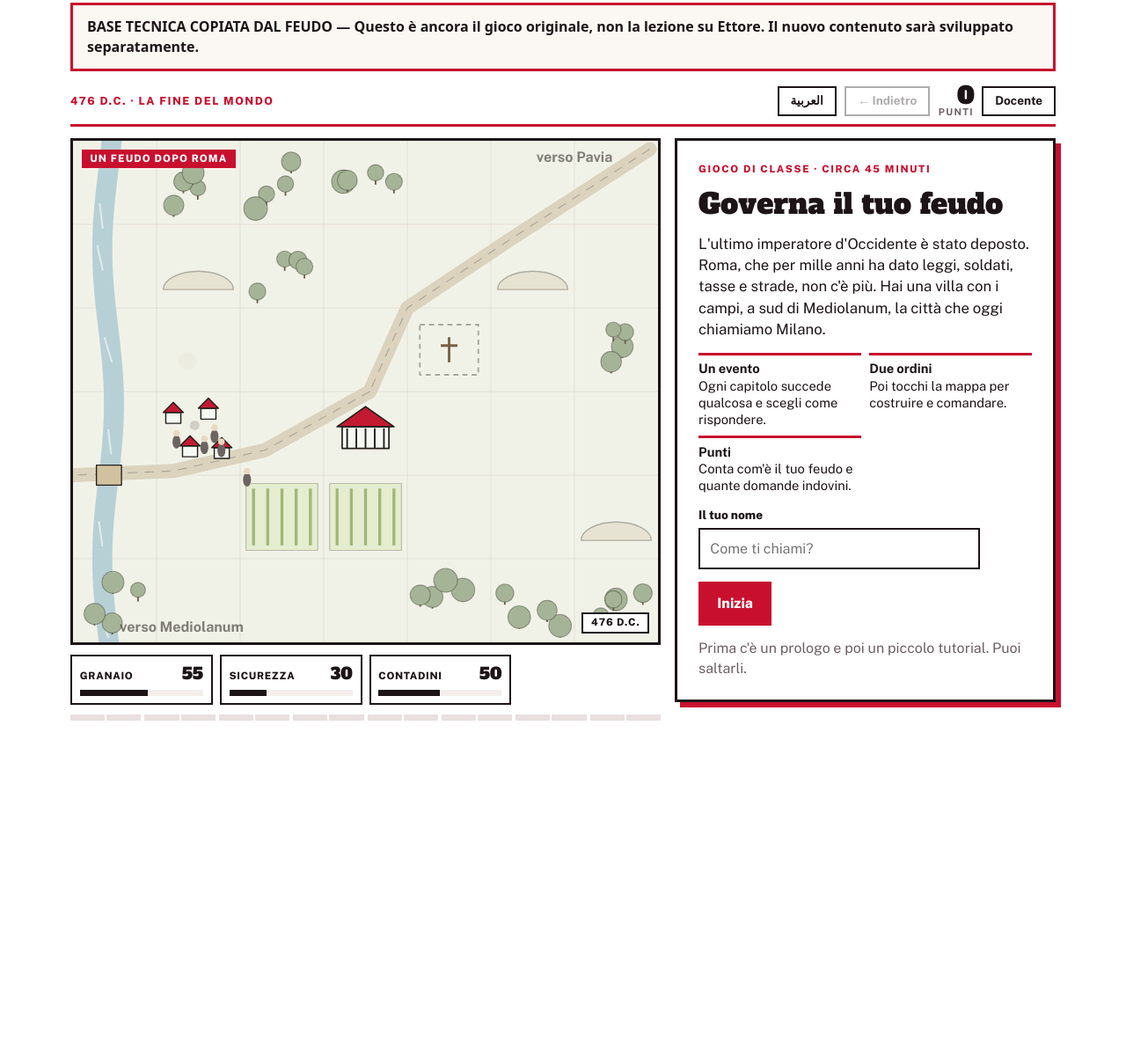
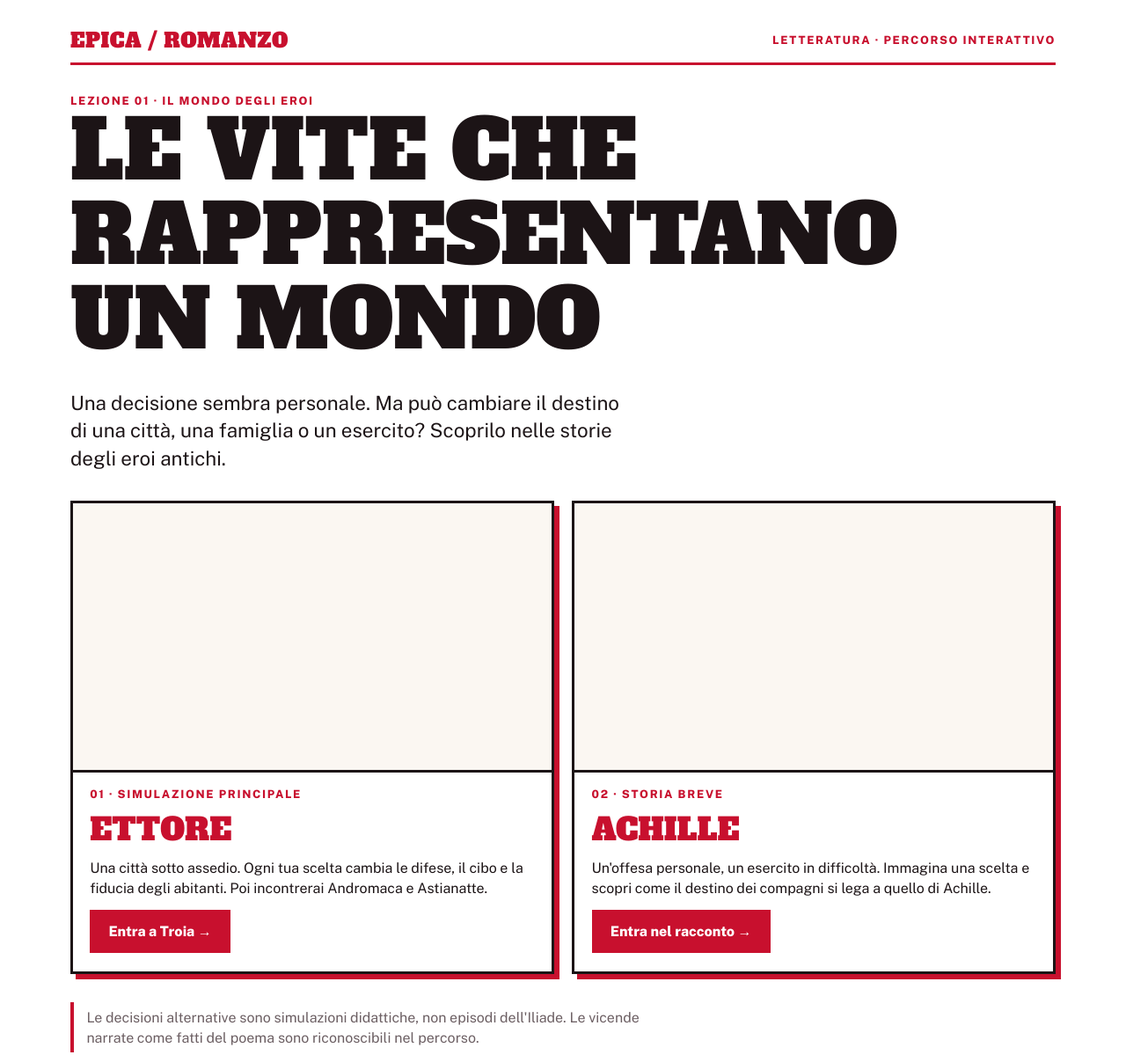
Before and after one commit to halmob01/epica-romanzo, a plain HTML site: page index.html in a window 1280 px wide. Shown: the part 26-1225 px from the top of the page at 88% size. Before the commit the page ends 901 px from the top, so only its background shows below. Drawn offline with nearby package versions, Linux system fonts and the light colour scheme.

Commit message:
feat: sostituisci homepage feudale con scelta storie epiche

```diff
--- a/index.html
+++ b/index.html
@@ -3,51 +3,79 @@
 <head>
   <meta charset="utf-8">
   <meta name="viewport" content="width=device-width,initial-scale=1,viewport-fit=cover">
-<title>Base tecnica da adattare — Epica e romanzo</title>
+  <meta name="theme-color" content="#ffffff">
+  <title>Epica — Le vite che rappresentano un mondo</title>
+  <meta name="description" content="Storie interattive sull'epica: scelte, destini personali e comunità.">
   <link rel="preconnect" href="https://fonts.googleapis.com">
   <link rel="preconnect" href="https://fonts.gstatic.com" crossorigin>
-<link href="https://fonts.googleapis.com/css2?family=Alfa+Slab+One&family=Public+Sans:wght@400;500;700;800&family=Cairo:wght@400;600;700;800&display=swap" rel="stylesheet">
+  <link href="https://fonts.googleapis.com/css2?family=Alfa+Slab+One&family=Public+Sans:wght@400;500;700;800&display=swap" rel="stylesheet">
   <link rel="stylesheet" href="stile.css">
-<!-- Contatore visite (facoltativo): per attivarlo togli i commenti e metti il tuo codice GoatCounter.
-<script data-goatcounter="https://IL-TUO-CODICE.goatcounter.com/count" async src="//gc.zgo.at/count.js"></script>
--->
+  <link rel="stylesheet" href="epica.css">
 </head>
 <body>
-<div role="status" style="max-width:70rem;margin:.5rem auto 1rem;padding:.8rem 1rem;border:3px solid #c8102e;font:700 1rem/1.45 system-ui,sans-serif;color:#1c1416;background:#fbf7f2">BASE TECNICA COPIATA DAL FEUDO — Questo è ancora il gioco originale, non la lezione su Ettore. Il nuovo contenuto sarà sviluppato separatamente.</div>
-<div class="app" id="app">
-  <div class="bar">
-    <div class="sub" id="subtitle">476 d.C. · La fine del mondo</div>
+  <section id="landing" class="ep-landing" aria-label="Scegli una storia">
+    <div class="ep-mast">
+      <div class="ep-brand">EPICA / ROMANZO</div>
+      <span class="ep-kicker">Letteratura · Percorso interattivo</span>
+    </div>
+    <div>
+      <div class="ep-kicker">Lezione 01 · Il mondo degli eroi</div>
+      <h1 class="ep-display">LE VITE CHE RAPPRESENTANO UN MONDO</h1>
+    </div>
+    <p class="ep-deck">Una decisione sembra personale. Ma può cambiare il destino di una città, una famiglia o un esercito? Scoprilo nelle storie degli eroi antichi.</p>
+    <button id="continue" class="btn ghost" data-action="continue" hidden>Continua la tua storia</button>
+    <div class="ep-story-grid">
+      <article class="ep-story-card">
+        <div class="ep-cover" data-cover="ettore"></div>
+        <div class="ep-story-body">
+          <span class="ep-kicker">01 · Simulazione principale</span>
+          <h2>ETTORE</h2>
+          <p>Una città sotto assedio. Ogni tua scelta cambia le difese, il cibo e la fiducia degli abitanti. Poi incontrerai Andromaca e Astianatte.</p>
+          <button class="btn" data-action="start" data-story="ettore">Entra a Troia →</button>
+        </div>
+      </article>
+      <article class="ep-story-card">
+        <div class="ep-cover" data-cover="achille"></div>
+        <div class="ep-story-body">
+          <span class="ep-kicker">02 · Storia breve</span>
+          <h2>ACHILLE</h2>
+          <p>Un'offesa personale, un esercito in difficoltà. Immagina una scelta e scopri come il destino dei compagni si lega a quello di Achille.</p>
+          <button class="btn" data-action="start" data-story="achille">Entra nel racconto →</button>
+        </div>
+      </article>
+    </div>
+    <p class="ep-story-note">Le decisioni alternative sono simulazioni didattiche, non episodi dell'Iliade. Le vicende narrate come fatti del poema sono riconoscibili nel percorso.</p>
+  </section>
+
+  <main class="app" id="app" hidden>
+    <header class="bar">
+      <div class="ep-app-title">
+        <small id="headline">Le vite che rappresentano un mondo</small>
+        <b id="storyName">ETTORE</b>
+      </div>
       <div class="bar-r">
-      <button class="pill" id="btnLang" data-notr>العربية</button>
-      <button class="pill" id="btnBack" disabled>← Indietro</button>
-      <div class="score"><b id="score">0</b><small>Punti</small></div>
-      <button class="pill" id="btnBoard">Docente</button>
+        <button class="pill" data-action="menu">← Storie</button>
       </div>
+    </header>
+    <section class="stage ep-stage" aria-label="Simulazione narrativa">
+      <div class="left">
+        <div class="mapwrap">
+          <div class="ep-map" id="map" aria-live="off"></div>
+          <div class="chapter-tag" id="chapterTag">Simulazione</div>
+          <div class="turn-tag" id="turnTag">1/1</div>
         </div>
-  <div class="stage">
-    <div class="left">
-      <div class="mapwrap" id="mapwrap">
-        <canvas id="map" aria-label="Mappa del tuo feudo"></canvas>
-        <div class="chapter-tag" id="chTag"></div>
-        <div class="turn-tag" id="turnTag"></div>
+        <div class="ep-hud" id="hud" aria-label="Indicatori della storia"></div>
+        <div class="ep-progress" id="progress" aria-label="Progresso del percorso"></div>
+        <p class="ep-notice">Le misure servono a mostrare le conseguenze delle scelte; non sono dati storici e non sono un voto.</p>
       </div>
-      <div class="hud" id="hud"></div>
-      <div class="progress" id="progress"></div>
-    </div>
-    <div class="panel" id="panel"></div>
-  </div>
-</div>
-<div id="winner" hidden></div>
-<div id="prologue" hidden></div>
+      <section class="panel ep-panel" id="panel" aria-label="Scena e decisione"></section>
+    </section>
+  </main>
+  <div id="prologue" hidden role="dialog" aria-label="Racconto illustrato" aria-modal="true"></div>
 
-<!-- L'ordine conta: sono script classici che condividono le stesse variabili. -->
-<script src="config.js"></script>      <!-- valori da cambiare in ogni copia -->
-<script src="contenuti.js"></script>   <!-- la storia: misure, capitoli, quiz, eventi -->
-<script src="motore.js"></script>      <!-- regole del gioco, punteggio, codice del punteggio -->
-<script src="i18n.js"></script>        <!-- traduzione in arabo -->
-<script src="comune.js"></script>      <!-- stato e funzioni condivise dell'interfaccia -->
-<script src="mappa.js"></script>       <!-- mappa animata su canvas -->
-<script src="prologo.js"></script>     <!-- schede del prologo -->
-<script src="interfaccia.js"></script> <!-- pannelli, azioni, classifica, avvio -->
+  <script src="engine.js"></script>
+  <script src="storie.js"></script>
+  <script src="epica-map.js"></script>
+  <script src="epica-app.js"></script>
 </body>
 </html>
```
Lines whose indentation alone changed are shown as unchanged.
